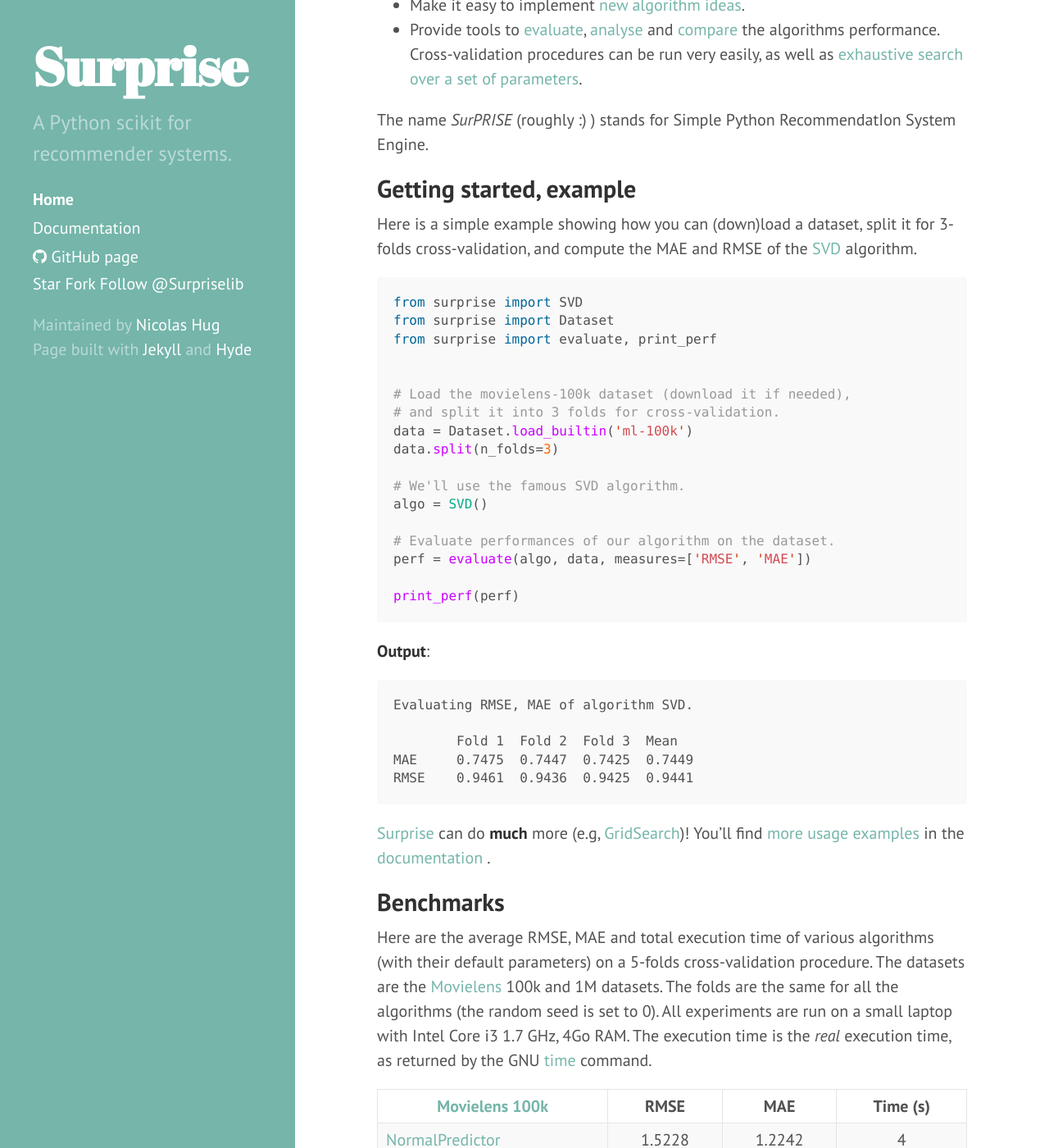
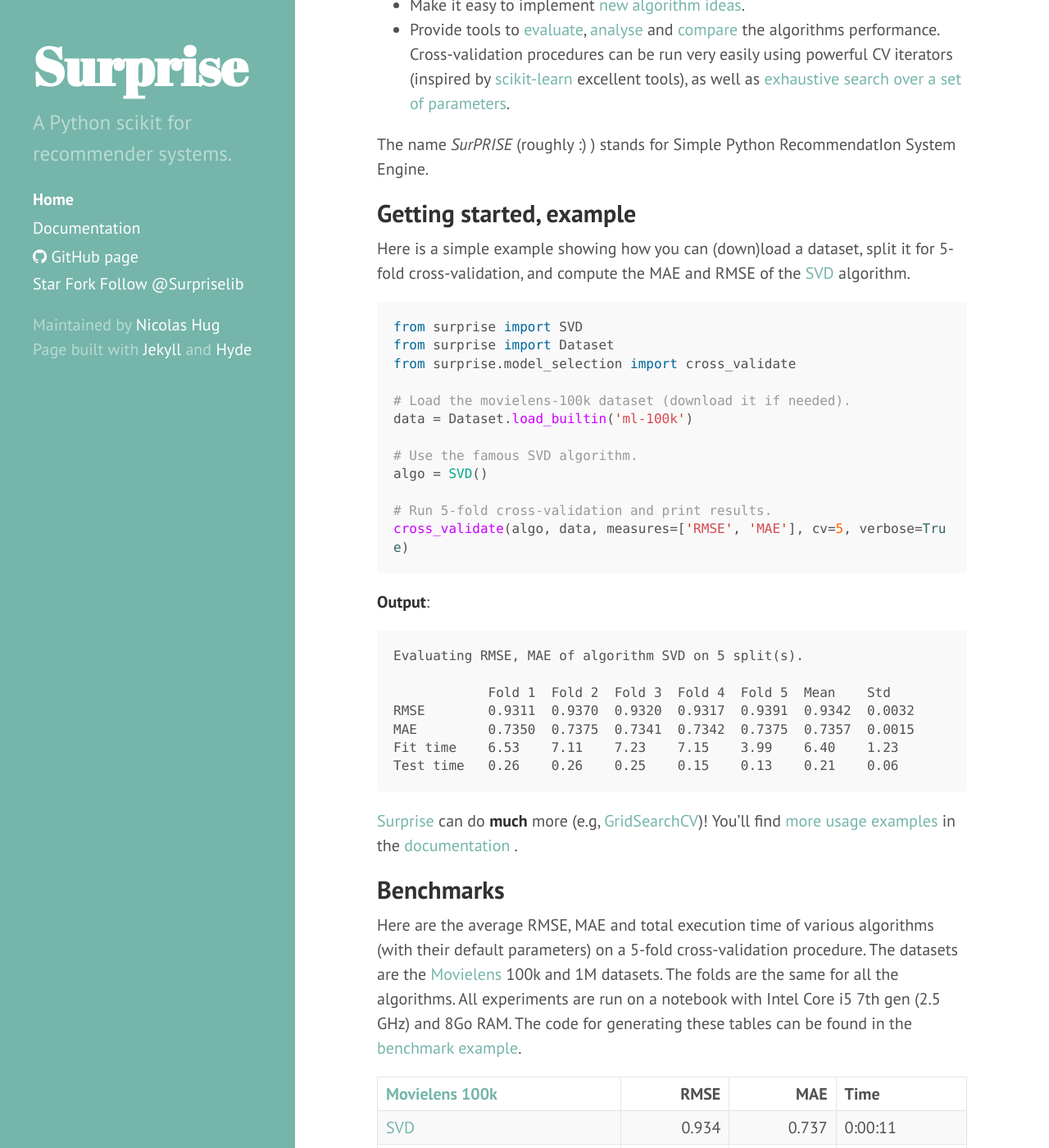
Before and after one commit to NicolasHug/Surprise, a Jekyll site: the page built from index.md, in a window 1280 px wide and 1400 px high, scrolled down 527 px. Shown: the whole window at 82% size. Built offline with Jekyll 4.4.1, drawn with Linux system fonts in a browser that asks for light colours; comment, search, counter and statistics services are not loaded; some of the changed text lies outside the part shown.

Commit message:
update index.md

````diff
--- a/index.md
+++ b/index.md
@@ -44,13 +44,15 @@ following purposes in mind**:
   (cosine, MSD, pearson...) are built-in.
 - Make it easy to implement [new algorithm
   ideas](http://surprise.readthedocs.io/en/stable/building_custom_algo.html).
-- Provide tools to [evaluate](http://surprise.readthedocs.io/en/stable/evaluate.html),
+- Provide tools to [evaluate](http://surprise.readthedocs.io/en/stable/model_selection.html),
   [analyse](http://nbviewer.jupyter.org/github/NicolasHug/Surprise/tree/master/examples/notebooks/KNNBasic_analysis.ipynb/)
   and
   [compare](http://nbviewer.jupyter.org/github/NicolasHug/Surprise/blob/master/examples/notebooks/Compare.ipynb)
   the algorithms performance. Cross-validation procedures can be run very
-  easily, as well as [exhaustive search over a set of
-  parameters](http://surprise.readthedocs.io/en/stable/getting_started.html#tune-algorithm-parameters-with-gridsearch).
+  easily using powerful CV iterators (inspired by
+  [scikit-learn](http://scikit-learn.org/) excellent tools), as well as
+  [exhaustive search over a set of
+  parameters](http://surprise.readthedocs.io/en/stable/getting_started.html#tune-algorithm-parameters-with-gridsearchcv).
 
 
 The name *SurPRISE* (roughly :) ) stands for Simple Python RecommendatIon
@@ -61,42 +63,40 @@ Getting started, example
 ------------------------
 
 Here is a simple example showing how you can (down)load a dataset, split it for
-3-folds cross-validation, and compute the MAE and RMSE of the
+5-fold cross-validation, and compute the MAE and RMSE of the
 [SVD](http://surprise.readthedocs.io/en/stable/matrix_factorization.html#surprise.prediction_algorithms.matrix_factorization.SVD)
 algorithm.
+
 
 ```python
 from surprise import SVD
 from surprise import Dataset
-from surprise import evaluate, print_perf
+from surprise.model_selection import cross_validate
 
+# Load the movielens-100k dataset (download it if needed).
+data = Dataset.load_builtin('ml-100k')
 
-# Load the movielens-100k dataset (download it if needed),
-# and split it into 3 folds for cross-validation.
-data = Dataset.load_builtin('ml-100k')
-data.split(n_folds=3)
-
-# We'll use the famous SVD algorithm.
+# Use the famous SVD algorithm.
 algo = SVD()
 
-# Evaluate performances of our algorithm on the dataset.
-perf = evaluate(algo, data, measures=['RMSE', 'MAE'])
-
-print_perf(perf)
+# Run 5-fold cross-validation and print results.
+cross_validate(algo, data, measures=['RMSE', 'MAE'], cv=5, verbose=True)
 ```
 
 **Output**:
 
 ```
-Evaluating RMSE, MAE of algorithm SVD.
+Evaluating RMSE, MAE of algorithm SVD on 5 split(s).
 
-        Fold 1  Fold 2  Fold 3  Mean
-MAE     0.7475  0.7447  0.7425  0.7449
-RMSE    0.9461  0.9436  0.9425  0.9441
+            Fold 1  Fold 2  Fold 3  Fold 4  Fold 5  Mean    Std
+RMSE        0.9311  0.9370  0.9320  0.9317  0.9391  0.9342  0.0032
+MAE         0.7350  0.7375  0.7341  0.7342  0.7375  0.7357  0.0015
+Fit time    6.53    7.11    7.23    7.15    3.99    6.40    1.23
+Test time   0.26    0.26    0.25    0.15    0.13    0.21    0.06
 ```
 
 [Surprise](http://surpriselib.com) can do **much** more (e.g,
-[GridSearch](http://surprise.readthedocs.io/en/stable/getting_started.html#tune-algorithm-parameters-with-gridsearch))!
+[GridSearchCV](http://surprise.readthedocs.io/en/stable/getting_started.html#tune-algorithm-parameters-with-gridsearchcv))!
 You'll find [more usage
 examples](http://surprise.readthedocs.io/en/stable/getting_started.html) in the
 [documentation ](http://surprise.readthedocs.io/en/stable/index.html).
@@ -106,50 +106,53 @@ Benchmarks
 ----------
 
 Here are the average RMSE, MAE and total execution time of various algorithms
-(with their default parameters) on a 5-folds cross-validation procedure. The
+(with their default parameters) on a 5-fold cross-validation procedure. The
 datasets are the [Movielens](http://grouplens.org/datasets/movielens/) 100k and
-1M datasets. The folds are the same for all the algorithms (the random seed is
-set to 0). All experiments are run on a small laptop with Intel Core i3 1.7
-GHz, 4Go RAM. The execution time is the *real* execution time, as returned by
-the GNU [time](http://man7.org/linux/man-pages/man1/time.1.html) command.
+1M datasets. The folds are the same for all the algorithms. All experiments are
+run on a notebook with Intel Core i5 7th gen (2.5 GHz) and 8Go RAM.  The code
+for generating these tables can be found in the [benchmark
+example](https://github.com/NicolasHug/Surprise/tree/master/examples/benchmark.py).
 
-|  [Movielens 100k](http://grouplens.org/datasets/movielens/100k) |  RMSE  |   MAE  | Time (s) |
-|-----------------|:------:|:------:|:--------:|
-| [NormalPredictor](http://surprise.readthedocs.io/en/stable/basic_algorithms.html#surprise.prediction_algorithms.random_pred.NormalPredictor) | 1.5228 | 1.2242 |     4    |
-| [BaselineOnly](http://surprise.readthedocs.io/en/stable/basic_algorithms.html#surprise.prediction_algorithms.baseline_only.BaselineOnly)    |  .9445 |  .7488 |    5    |
-| [KNNBasic](http://surprise.readthedocs.io/en/stable/knn_inspired.html#surprise.prediction_algorithms.knns.KNNBasic)        |  .9789 |  .7732 |    27    |
-| [KNNWithMeans](http://surprise.readthedocs.io/en/stable/knn_inspired.html#surprise.prediction_algorithms.knns.KNNWithMeans)    |  .9514 |  .7500 |    30    |
-| [KNNBaseline](http://surprise.readthedocs.io/en/stable/knn_inspired.html#surprise.prediction_algorithms.knns.KNNBaseline)     |  .9306 |  .7334 |    44    |
-| [SVD](http://surprise.readthedocs.io/en/stable/matrix_factorization.html#surprise.prediction_algorithms.matrix_factorization.SVD)             |  .9364 |  .7381 |    46    |
-| [SVD++](http://surprise.readthedocs.io/en/stable/matrix_factorization.html#surprise.prediction_algorithms.matrix_factorization.SVDpp)             |  .9200 |  .7253 |    31min    |
-| [NMF](http://surprise.readthedocs.io/en/stable/matrix_factorization.html#surprise.prediction_algorithms.matrix_factorization.NMF)             |  .9634 |  .7572 |    55    |
-| [Slope One](http://surprise.readthedocs.io/en/stable/slope_one.html#surprise.prediction_algorithms.slope_one.SlopeOne)             |  .9454 |  .7430 |    25    |
-| [Co clustering](http://surprise.readthedocs.io/en/stable/co_clustering.html#surprise.prediction_algorithms.co_clustering.CoClustering)             |  .9678 |  .7579 |    15    |
+| [Movielens 100k](http://grouplens.org/datasets/movielens/100k)                                                                         |   RMSE |   MAE | Time    |
+|:---------------------------------------------------------------------------------------------------------------------------------------|-------:|------:|:--------|
+| [SVD](http://surprise.readthedocs.io/en/stable/matrix_factorization.html#surprise.prediction_algorithms.matrix_factorization.SVD)      |  0.934 | 0.737 | 0:00:11 |
+| [SVD++](http://surprise.readthedocs.io/en/stable/matrix_factorization.html#surprise.prediction_algorithms.matrix_factorization.SVDpp)  |  0.92  | 0.722 | 0:09:03 |
+| [NMF](http://surprise.readthedocs.io/en/stable/matrix_factorization.html#surprise.prediction_algorithms.matrix_factorization.NMF)      |  0.963 | 0.758 | 0:00:15 |
+| [Slope One](http://surprise.readthedocs.io/en/stable/slope_one.html#surprise.prediction_algorithms.slope_one.SlopeOne)                 |  0.946 | 0.743 | 0:00:08 |
+| [k-NN](http://surprise.readthedocs.io/en/stable/knn_inspired.html#surprise.prediction_algorithms.knns.KNNBasic)                        |  0.98  | 0.774 | 0:00:10 |
+| [Centered k-NN](http://surprise.readthedocs.io/en/stable/knn_inspired.html#surprise.prediction_algorithms.knns.KNNWithMeans)           |  0.951 | 0.749 | 0:00:10 |
+| [k-NN Baseline](http://surprise.readthedocs.io/en/stable/knn_inspired.html#surprise.prediction_algorithms.knns.KNNBaseline)            |  0.931 | 0.733 | 0:00:12 |
+| [Co-Clustering](http://surprise.readthedocs.io/en/stable/co_clustering.html#surprise.prediction_algorithms.co_clustering.CoClustering) |  0.963 | 0.753 | 0:00:03 |
+| [Baseline](http://surprise.readthedocs.io/en/stable/basic_algorithms.html#surprise.prediction_algorithms.baseline_only.BaselineOnly)   |  0.944 | 0.748 | 0:00:01 |
+| [Random](http://surprise.readthedocs.io/en/stable/basic_algorithms.html#surprise.prediction_algorithms.random_pred.NormalPredictor)    |  1.514 | 1.215 | 0:00:01 |
 
 
-|  [Movielens 1M](http://grouplens.org/datasets/movielens/1m) |  RMSE  |   MAE  | Time (min) |
-|-----------------|:------:|:------:|:--------:|
-| [NormalPredictor](http://surprise.readthedocs.io/en/stable/basic_algorithms.html#surprise.prediction_algorithms.random_pred.NormalPredictor) | 1.5037 | 1.2051 |     < 1    |
-| [BaselineOnly](http://surprise.readthedocs.io/en/stable/basic_algorithms.html#surprise.prediction_algorithms.baseline_only.BaselineOnly)    |  .9086 | .7194 |    < 1    |
-| [KNNBasic](http://surprise.readthedocs.io/en/stable/knn_inspired.html#surprise.prediction_algorithms.knns.KNNBasic)        |  .9207 |  .7250 |    22    |
-| [KNNWithMeans](http://surprise.readthedocs.io/en/stable/knn_inspired.html#surprise.prediction_algorithms.knns.KNNWithMeans)    |  .9292 |  .7386 |    22    |
-| [KNNBaseline](http://surprise.readthedocs.io/en/stable/knn_inspired.html#surprise.prediction_algorithms.knns.KNNBaseline)     |  .8949 | .7063 |    44    |
-| [SVD](http://surprise.readthedocs.io/en/stable/matrix_factorization.html#surprise.prediction_algorithms.matrix_factorization.SVD)             |  .8738 |  .6858 |    7    |
-| [NMF](http://surprise.readthedocs.io/en/stable/matrix_factorization.html#surprise.prediction_algorithms.matrix_factorization.NMF)             |  .9155 |  .7232 |    9    |
-| [Slope One](http://surprise.readthedocs.io/en/stable/slope_one.html#surprise.prediction_algorithms.slope_one.SlopeOne)             |  .9065 |  .7144 |    8    |
-| [Co clustering](http://surprise.readthedocs.io/en/stable/co_clustering.html#surprise.prediction_algorithms.co_clustering.CoClustering)             |  .9155 |  .7174 |    2    |
+| [Movielens 1M](http://grouplens.org/datasets/movielens/1m)                                                                             |   RMSE |   MAE | Time    |
+|:---------------------------------------------------------------------------------------------------------------------------------------|-------:|------:|:--------|
+| [SVD](http://surprise.readthedocs.io/en/stable/matrix_factorization.html#surprise.prediction_algorithms.matrix_factorization.SVD)      |  0.873 | 0.686 | 0:02:13 |
+| [SVP++](http://surprise.readthedocs.io/en/stable/matrix_factorization.html#surprise.prediction_algorithms.matrix_factorization.SVDpp)  |  0.862 | 0.673 | 2:54:19 |
+| [NMF](http://surprise.readthedocs.io/en/stable/matrix_factorization.html#surprise.prediction_algorithms.matrix_factorization.NMF)      |  0.916 | 0.724 | 0:02:31 |
+| [Slope One](http://surprise.readthedocs.io/en/stable/slope_one.html#surprise.prediction_algorithms.slope_one.SlopeOne)                 |  0.907 | 0.715 | 0:02:31 |
+| [k-NN](http://surprise.readthedocs.io/en/stable/knn_inspired.html#surprise.prediction_algorithms.knns.KNNBasic)                        |  0.923 | 0.727 | 0:05:27 |
+| [Centered k-NN](http://surprise.readthedocs.io/en/stable/knn_inspired.html#surprise.prediction_algorithms.knns.KNNWithMeans)           |  0.929 | 0.738 | 0:05:43 |
+| [k-NN Baseline](http://surprise.readthedocs.io/en/stable/knn_inspired.html#surprise.prediction_algorithms.knns.KNNBaseline)            |  0.895 | 0.706 | 0:05:55 |
+| [Co-Clustering](http://surprise.readthedocs.io/en/stable/co_clustering.html#surprise.prediction_algorithms.co_clustering.CoClustering) |  0.915 | 0.717 | 0:00:31 |
+| [Baseline](http://surprise.readthedocs.io/en/stable/basic_algorithms.html#surprise.prediction_algorithms.baseline_only.BaselineOnly)   |  0.909 | 0.719 | 0:00:19 |
+| [Random](http://surprise.readthedocs.io/en/stable/basic_algorithms.html#surprise.prediction_algorithms.random_pred.NormalPredictor)    |  1.504 | 1.206 | 0:00:19 |
+
 
 Installation
 ------------
 
-The easiest way is to use pip (you'll need [numpy](http://www.numpy.org/)):
+With pip (you'll need [numpy](http://www.numpy.org/), and a C compiler. Windows
+users might prefer using conda):
 
     $ pip install numpy
     $ pip install scikit-surprise
 
-If you use conda, you can install the package following [these
-guidelines](https://conda.io/docs/user-guide/getting-started.html#installing-a-package-with-pip)
-(still using pip).
+With conda:
+
+    $ conda install -c conda-forge scikit-surprise
 
 For the latest version, you can also clone the repo and build the source
 (you'll first need [Cython](http://cython.org/) and
````
Also changed, not shown: other parts of index.md (+1 -1 lines).
